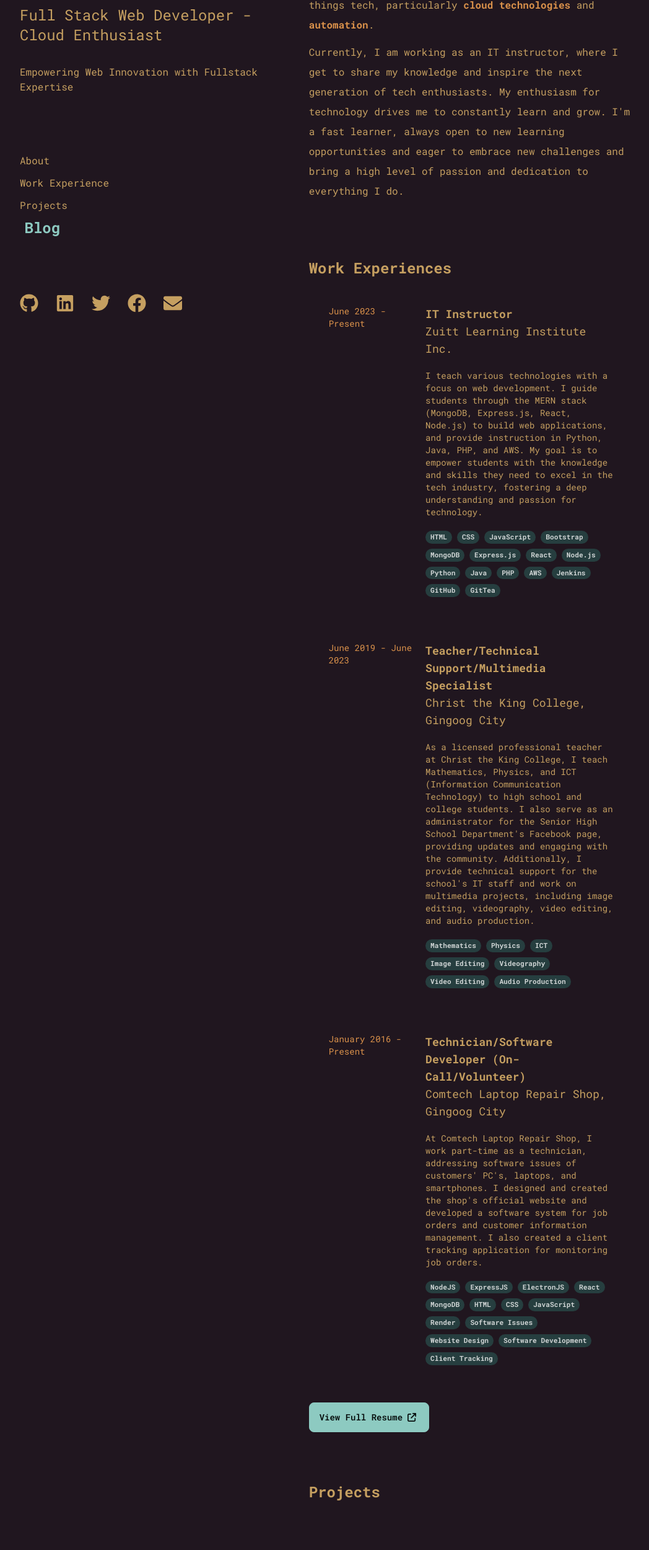
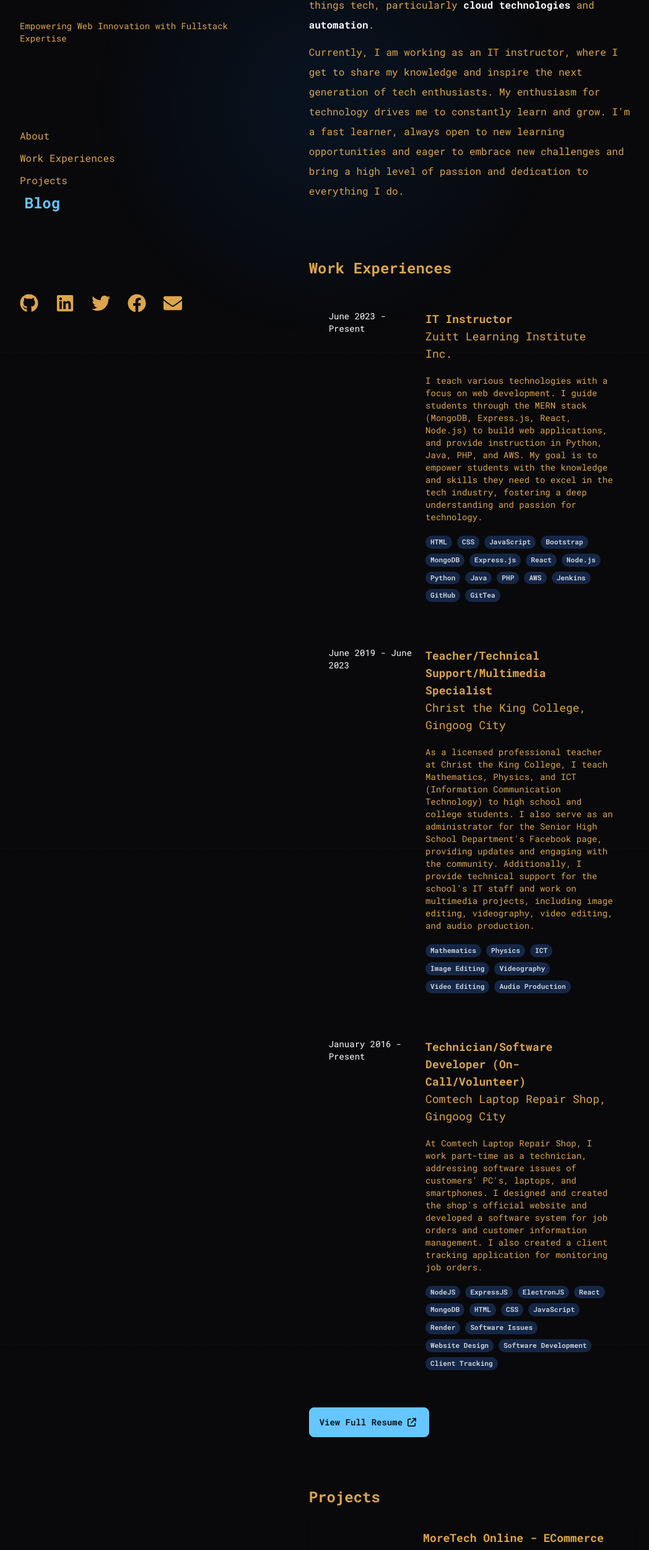
Before and after one commit to Vatsal-Patel-09/probable_portfolio, a Next.js app: page / in a window 1280 px wide. Shown: the part 232-2732 px from the top of the page at 62% size, without its empty margins (112-1160 px from the left). Built offline with nearby package versions, Linux system fonts and the light colour scheme.

Commit message:
add projects section and card + add cursor effect

```diff
--- a/app/globals.css
+++ b/app/globals.css
@@ -5,8 +5,37 @@
 
 html {
   scroll-behavior: smooth;
+
+  background-image:
+  linear-gradient(to right, rgba(238,238,238,.02) 1px, transparent 1px),
+  linear-gradient(to bottom, rgba(238,238,238,.02) 1px, transparent 1px);
+  background-size: 80px 80px;
+  background-attachment: fixed;
+
 }
 
+:root {
+    --pointerX: 50vw;
+    --pointerY: 50vh;
+    --color-cursor-gradient: rgba(0, 123, 255, 0.08)
+
+}
+
+
+body:before {
+  content: "";
+  position: fixed;
+  top: 0;
+  left: 0;
+  width: 100%;
+  height: 100%;
+  background-image: radial-gradient(
+    circle at var(--pointerX) var(--pointerY),
+    var(--color-cursor-gradient) 10%,
+    transparent 50%
+  );
+  z-index: -1;
+}
 
 .nav-active {
   transform-origin: left;
--- a/app/layout.tsx
+++ b/app/layout.tsx
@@ -14,8 +14,9 @@ export default function RootLayout({
 }: Readonly<{
   children: React.ReactNode;
 }>) {
+
   return (
-    <html lang="en" data-theme="coffee">
+    <html lang="en" data-theme="luxury">
 
       <body className={robotoMono.className}>
 
--- a/app/page.tsx
+++ b/app/page.tsx
@@ -7,11 +7,11 @@ export const metadata = {
 }
 export default function Home() {
   return (
-    <main className="px-[5rem] grid grid-cols-12 gap-0">
+    <main className=" lg:px-[5rem] grid grid-cols-12 gap-0">
       <div className="col-span-12 lg:col-span-5">
         <LeftContent />
       </div>
-      <div className="col-span-12 lg:col-span-7 p-[4rem]">
+      <div className="col-span-12 lg:col-span-7 p-4 lg:p-[4rem]">
         <RightContent />
       </div>
     </main>
--- a/components/ExperienceCard.tsx
+++ b/components/ExperienceCard.tsx
@@ -10,9 +10,9 @@ interface ExpInfo {
 const ExperienceCard = ({year, company, title, description, techStack}: ExpInfo) => {
 
   return (
-<div className="grid grid-cols-12 gap-2 p-8 rounded-xl hover:bg-primary hover:bg-opacity-10 transition duration-300 ease-in-out">
-        <div className="col-span-4 text-sm text-primary ">{year}</div>
-        <div className="col-span-8">
+<div className="grid grid-cols-12 gap-2 p-4 md:p-8 rounded-xl hover:bg-primary hover:bg-opacity-10 transition duration-300 ease-in-out">
+        <div className="col-span-12 md:col-span-4 text-sm text-primary ">{year}</div>
+        <div className="col-span-12 md:col-span-8">
             <h1 className="text-lg font-bold">{title}</h1>
             <h2 className="text-lg mb-5">{company}</h2>
             <p className="mb-5 text-sm">{description}</p>
--- a/components/LeftContent.tsx
+++ b/components/LeftContent.tsx
@@ -5,18 +5,27 @@ import Nav from "./Nav";
 
 const LeftContent = () => {
 
+    window.addEventListener("mousemove", (event) => {
+        const pointerX = event.clientX;
+        const pointerY = event.clientY;
+        const body = document.querySelector("body");
+        if (body) {
+          body.style.setProperty("--pointerX", pointerX + "px");
+          body.style.setProperty("--pointerY", pointerY + "px");
+        }
+      });
 
   return (
-    <div className="sticky top-0 h-screen p-[4rem] pe-2 flex flex-col justify-between">
-        <div id="intro">
-            <h1 className="text-5xl font-bold mb-8">Jerry Clark Ian Cabuntucan</h1>
-            <h3 className="text-2xl mb-8">Full Stack Web Developer - Cloud Enthusiast</h3>
-            <p>Empowering Web Innovation with Fullstack Expertise</p>
+    <div className="sticky top-0 md:h-screen text-center md:text-start p-4 md:p-[4rem] mb-[5rem] pe-2 flex flex-col justify-between gap-10">
+        <div id="intro" className="pt-10 md:pt-0">
+            <h1 className="text-4xl font-bold mb-8 ">Jerry Clark Ian Cabuntucan</h1>
+            <h3 className="text-xl mb-8">Full Stack Web Developer - Cloud Enthusiast</h3>
+            <p className="text-sm">Empowering Web Innovation with Fullstack Expertise</p>
         </div>
 
         <Nav />
 
-        <div id="contact" className="flex items-center gap-3">
+        <div id="contact" className="flex justify-center md:justify-start items-center gap-3">
             <a href="https://github.com/Ayan0420" target="_blank" className="mr-4" rel="noopener noreferrer">
                 <FaGithub size={30} />
             </a>
--- a/components/Nav.tsx
+++ b/components/Nav.tsx
@@ -26,7 +26,7 @@ const Nav = () => {
 
 
   return (
-    <div id="nav" className="hidden lg:flex flex-col justify-start gap-3">
+    <div id="nav" className="hidden md:flex flex-col justify-start gap-3">
         <a href="#about" className={`hover:text-primary w-fit ${activeSection === 'about' ? 'nav-active' : ''}`}>
             <div className="flex items-center">
                 <span className="navlink-line"></span>
@@ -36,7 +36,7 @@ const Nav = () => {
         <a href="#work-experience-heading" className={`hover:text-primary w-fit ${activeSection === 'work-experience' ? 'nav-active' : ''}`}>
         <div className="flex items-center">
                 <span className="navlink-line"></span>
-                <span className="line-height-0">Work Experience</span>
+                <span className="line-height-0">Work Experiences</span>
             </div>
         </a>
         <a href="#projects-heading" className={`hover:text-primary w-fit ${activeSection === 'projects' ? 'nav-active' : ''}`}>
--- /dev/null
+++ b/components/ProjectCard.tsx
@@ -0,0 +1,35 @@
+import Image from "next/image";
+
+interface ProjectDesc {
+  name: string;
+  description: string;
+  tags: string[];
+  imageUrl: string
+}
+
+const ProjectCard = ({name, description, tags, imageUrl}: ProjectDesc) => {
+  return (
+    <a href="https://cpstn-3-e-commerce-website.vercel.app/" target="_blank" className="rounded-lg shadow-md p-4 hover:bg-primary hover:scale-105 hover:bg-opacity-10 transition duration-300 ease-in-out grid grid-cols-12 gap-3 mb-5">
+        <div className="col-span-12 md:col-span-4 flex items-center justify-center">
+            <Image
+            src={imageUrl}
+            alt={name}
+            width={300}
+            height={200}
+            className="rounded-lg shadow-md"
+            />
+        </div>
+        <div className="col-span-12 md:col-span-8 text-center md:text-start">
+            <h1 className="text-lg font-bold mb-2">{name}</h1>
+            <p className="text-sm mb-4">{description}</p>
+            <div className="flex flex-wrap gap-2 justify-center md:justify-start">
+            {tags.map((tag, index) => (
+                <span key={index} className="bg-secondary text-secondary-content rounded-full px-2 py-1 text-[10px] font-bold">{tag}</span>
+            ))}
+            </div>
+        </div>
+    </a>
+  )
+}
+
+export default ProjectCard
--- a/components/RightContent.tsx
+++ b/components/RightContent.tsx
@@ -1,7 +1,7 @@
 import EXPERIENCES from "@/data/experiences"
 import ExperienceCard from "./ExperienceCard"
-import { FaDownload } from "react-icons/fa"
 import { FaArrowUpRightFromSquare } from "react-icons/fa6"
+import ProjectCard from "./ProjectCard"
 
 
 
@@ -9,7 +9,8 @@ const RightContent = () => {
 
   return (
     <>
-      <section className="leading-loose" id="about">
+      <section className="leading-loose text-center md:text-start" id="about">
+        <h1 className="block md:hidden text-2xl font-bold mb-5 text-center md:text-start" id="projects-heading">About</h1>
           <p className="mb-3">
           Hi! I'm a passionate fullstack developer hailing from Misamis Oriental, Philippines. My primary focus is on the <span className="font-bold text-primary">MERN stack</span> and <span className="font-bold text-primary">Next.js</span>, where I thrive in creating seamless, <span className="font-bold text-primary">robust web applications</span>. Alongside my development work, I have a strong interest in all things tech, particularly <span className="font-bold text-primary">cloud technologies</span> and <span className="font-bold text-primary">automation</span>.
           </p>
@@ -20,13 +21,13 @@ const RightContent = () => {
       </section>
 
       <section className="pt-[5rem]" id="work-experience">
-        <h1 className="text-2xl font-bold mb-3" id="work-experience-heading">Work Experiences</h1>
+        <h1 className="text-2xl font-bold mb-5 text-center md:text-start" id="work-experience-heading">Work Experiences</h1>
         {
           EXPERIENCES.map((exp, index) => (
             <ExperienceCard key={index} year={exp.year} company={exp.company} title={exp.title} description={exp.description} techStack={exp.techStack} />
           ))
         }
-        <div className="mt-5">
+        <div className="mt-5 text-center md:text-start">
           <a href="https://drive.google.com/file/d/1AIQY944s_GqpF5TQk5OMjJPUUuoQEkwA/view" target="_blank" className="btn btn-info">
             View Full Resume
             <FaArrowUpRightFromSquare className="mr-1" />
@@ -35,14 +36,38 @@ const RightContent = () => {
         </div>
       </section>
 
-      <section className="h-screen pt-[5rem]" id="projects">
-          <h1 className="text-2xl font-bold mb-3" id="projects-heading">Projects</h1>
+      <section className="min-h-screen pt-[5rem]" id="projects">
+          <h1 className="text-2xl font-bold mb-5 text-center md:text-start" id="projects-heading">Projects</h1>
 
+          <ProjectCard
+            name="MoreTech Online - ECommerce App"
+            description="Fullstack Ecommerce application created with the MERN stack."
+            tags={["Bootstrap CSS","MongoDB", "Express.js", "React.js", "Node.js"]}
+            imageUrl="/images/moretech.png"
+          />
+          <ProjectCard
+            name="MoreTech Online - ECommerce App"
+            description="Fullstack Ecommerce application created with the MERN stack."
+            tags={["Bootstrap CSS","MongoDB", "Express.js", "React.js", "Node.js"]}
+            imageUrl="/images/moretech.png"
+          />
+          <ProjectCard
+            name="MoreTech Online - ECommerce App"
+            description="Fullstack Ecommerce application created with the MERN stack."
+            tags={["Bootstrap CSS","MongoDB", "Express.js", "React.js", "Node.js"]}
+            imageUrl="/images/moretech.png"
+          />
+          <ProjectCard
+            name="MoreTech Online - ECommerce App"
+            description="Fullstack Ecommerce application created with the MERN stack."
+            tags={["Bootstrap CSS","MongoDB", "Express.js", "React.js", "Node.js"]}
+            imageUrl="/images/moretech.png"
+          />
 
       </section>
 
-      <section className="h-screen pt-[5rem]" id="blog">
-          <h1 className="text-2xl font-bold mb-3" id="blog-heading">Blogs</h1>
+      <section className="min-h-screen pt-[5rem]" id="blog">
+          <h1 className="text-2xl font-bold mb-3 text-center md:text-start" id="blog-heading">Blogs</h1>
 
 
       </section>
```
Also changed, not shown: data/experiences.ts (renamed from data/experiences.tsx), public/images/moretech.png (added).
